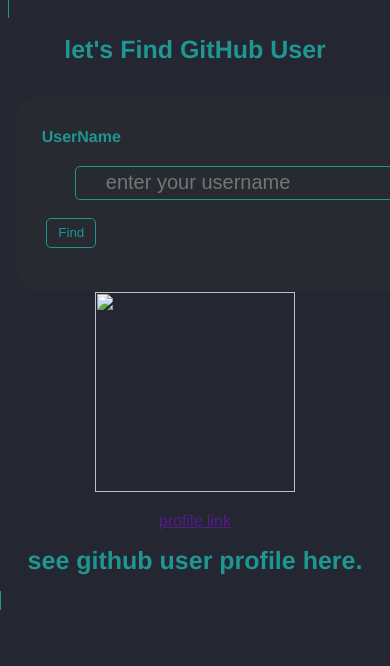
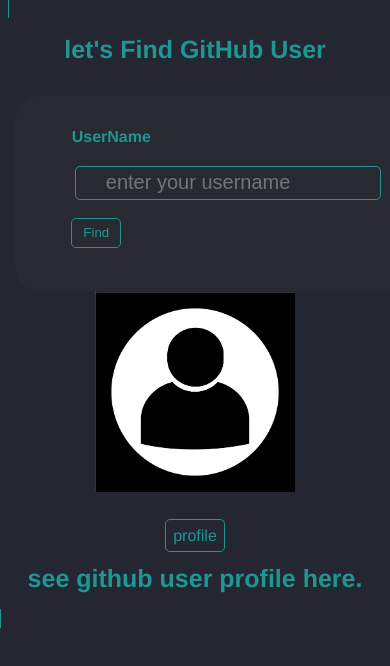
Before and after one commit to usmankhatri342/Github-Users-finder, a plain HTML site: page index.html in a window 390 px wide. Shown: the top 666 px of the page. Drawn offline with nearby package versions, Linux system fonts and the light colour scheme.

Commit message:
Github-Finder

```diff
--- a/index.html
+++ b/index.html
@@ -22,14 +22,16 @@
     <p id="message"></p>
 
     <div id="divOne">
-     <img src="" alt="" class="userImg" width="200px" height="200px">
+     <img src="img/vector-sign-of-user-icon.jpg" alt="" class="userImg" width="200px" height="200px">
 
 
 
       <p></p>
 
-      <a href="" >profile link </a>
+      <a href="" >profile </a>
     </div>
+
+    <br />
 
     <h1>see github user profile here.</h1>
 
--- a/style.css
+++ b/style.css
@@ -64,6 +64,16 @@
     position: relative;
     bottom: 135px;
 }
+#divOne>a{
+   border: 1px solid #1f9692 ;
+   text-decoration: none;
+   color: #1f9692;
+   background-color: transparent;
+   padding: 7px;
+   border-radius: 5px;
+   position: relative;
+   top: 15px;
+}
 
 @media only screen and (max-width: 768px) {
 
@@ -115,7 +125,7 @@
     }
 
     #form>input {
-        width: 350px;
+        width: 300px;
         height: 30px;
         /* font-size: 20px;
         width: 470px;
@@ -138,12 +148,22 @@
         border-radius: 5px;
         position: relative;
         bottom: -10px;
-        left: -150PX;
+        left: -125PX;
     }
     #form>h4 {
         position: relative;
         bottom: 110px;
-        left: -140PX;
+        left: -110PX;
     }
+    #divOne>a{
+        border: 1px solid #1f9692 ;
+        text-decoration: none;
+        color: #1f9692;
+        background-color: transparent;
+        padding: 7px;
+        border-radius: 5px;
+        position: relative;
+        top: 15px;
+     }
 
   }
```
Also changed, not shown: img/vector-sign-of-user-icon.jpg (added).
